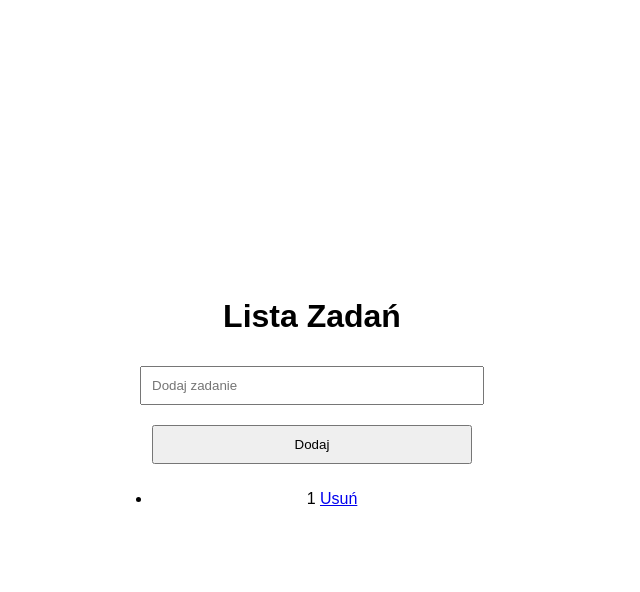
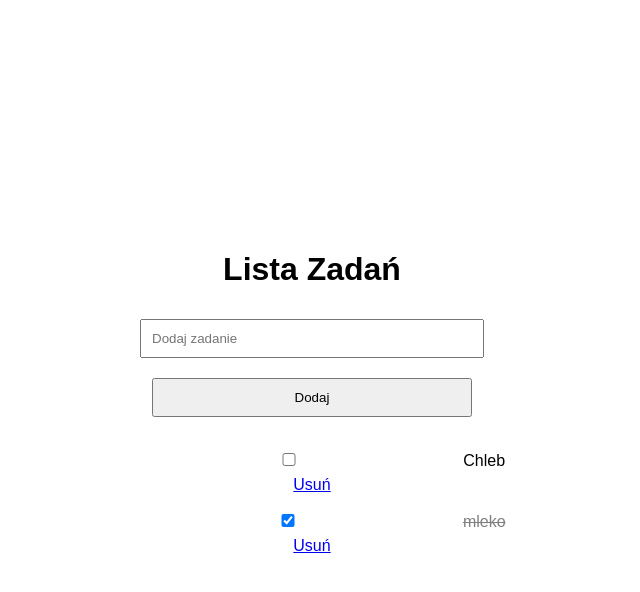
Before and after one commit to Zabernik/todo-app, a Flask app: page / in a window 1280 px wide. Shown: the top 592 px of the page, without its empty margins (328-968 px from the left). Run offline with Flask 3, Linux system fonts and the light colour scheme.

Commit message:
Adding new feature, checkbox to signal end task

```diff
--- a/app/app.py
+++ b/app/app.py
@@ -1,5 +1,5 @@
 from flask import Flask, render_template, request, redirect, url_for
-from db import init_db, add_task, get_tasks, delete_task
+from db import init_db, add_task, get_tasks, delete_task, toggle_task
 
 app = Flask(__name__)
 init_db()
@@ -15,6 +15,11 @@
     add_task(task)
     return redirect(url_for('index'))
 
+@app.route('/toggle/<int:task_id>', methods=['POST'])
+def toggle(task_id):
+    toggle_task(task_id)
+    return redirect(url_for('index'))
+
 @app.route('/delete/<int:task_id>')
 def delete(task_id):
     delete_task(task_id)
--- a/app/db.py
+++ b/app/db.py
@@ -10,7 +10,7 @@
 
 def add_task(task):
     tasks = get_tasks()
-    new_task = {"id": len(tasks) + 1, "task": task}
+    new_task = {"id": len(tasks) + 1, "task": task, "completed": False}
     tasks.append(new_task)
     _save_tasks(tasks)
 
@@ -26,6 +26,13 @@
     tasks = [task for task in tasks if task["id"] != task_id]
     _save_tasks(tasks)
 
+def toggle_task(task_id):
+    tasks = get_tasks()
+    for task in tasks:
+        if task["id"] == task_id:
+            task["completed"] = not task["completed"]
+    _save_tasks(tasks)
+
 def _save_tasks(tasks):
     with open(DB_FILE, 'w') as f:
         json.dump(tasks, f, indent=4)
--- a/app/static/style.css
+++ b/app/static/style.css
@@ -17,3 +17,17 @@
     padding: 10px;
     width: 80%;
 }
+
+ul {
+    list-style: none;
+    padding: 0;
+}
+
+li {
+    margin: 10px 0;
+}
+
+.completed {
+    text-decoration: line-through;
+    color: gray;
+}
--- a/app/tasks.json
+++ b/app/tasks.json
@@ -1,6 +1,12 @@
 [
     {
         "id": 1,
-        "task": "1"
+        "task": "Chleb",
+        "completed": false
+    },
+    {
+        "id": 2,
+        "task": "mleko",
+        "completed": true
     }
 ]
--- a/app/templates/index.html
+++ b/app/templates/index.html
@@ -16,7 +16,12 @@
         <ul>
             {% for task in tasks %}
                 <li>
-                    {{ task['task'] }}
+                    <form method="POST" action="/toggle/{{ task['id'] }}" style="display: inline;">
+                        <input type="checkbox" onchange="this.form.submit()" {% if task['completed'] %}checked{% endif %}>
+                    </form>
+                    <span class="{% if task['completed'] %}completed{% endif %}">
+                        {{ task['task'] }}
+                    </span>
                     <a href="/delete/{{ task['id'] }}">Usuń</a>
                 </li>
             {% endfor %}
```
